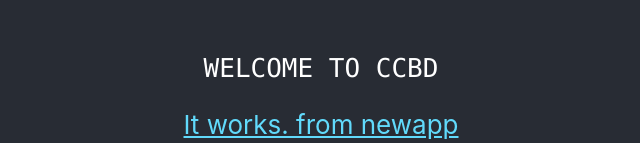
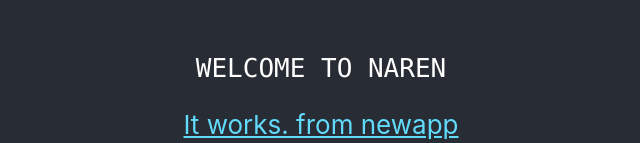
Before and after one commit to AdithyaPadmashali/ci-cd-pipeline-using-github-actions, a React (Create React App) app: page / in a window 1280 px wide. Shown: the part 436-579 px from the top of the page, without its empty margins (319-959 px from the left). Built offline with nearby package versions, Linux system fonts and the light colour scheme.

Commit message:
Test from local repo

```diff
--- a/src/App.js
+++ b/src/App.js
@@ -7,7 +7,7 @@ function App() {
       <header className="App-header">
         <img src={logo} className="App-logo" alt="logo" />
         <p>
-           <code>WELCOME TO CCBD</code>
+           <code>WELCOME TO NAREN</code>
         </p>
         <a
           className="App-link"
```
